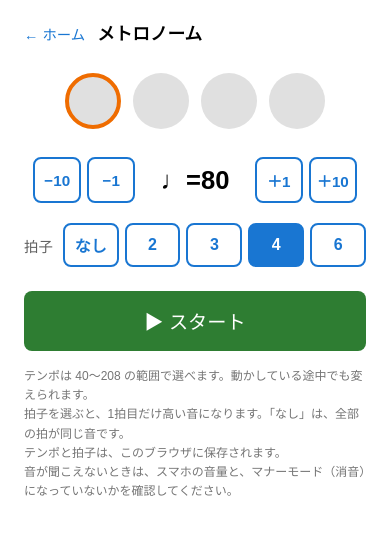
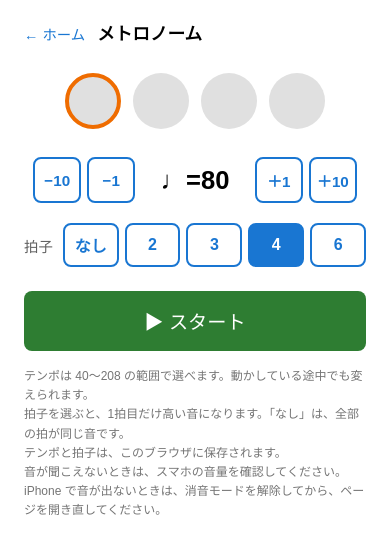
Before and after one commit to Naokichi-T/violin-pitch, a SvelteKit app: page /metronome in a window 390 px wide. Shown: the top 554 px of the page. Built offline with nearby package versions, Linux system fonts and the light colour scheme.

Commit message:
指板の図・チューナー・メトロノームに、iPhoneの消音モードで音が出ないときの案内を追加

```diff
--- a/src/routes/fingerboard/+page.svelte
+++ b/src/routes/fingerboard/+page.svelte
@@ -368,7 +368,8 @@
     開放弦は、調弦の高さ（ラ＝{getReferenceFrequency()}Hz から5度ずつ）で鳴ります。それ以外は、選んだ調と音律での高さで鳴ります。<br />
     音階にない音は、♯ の付く調と調号のない調では ♯ の音として、♭ の付く調では ♭ の音として扱います。<br />
     指番号の 0 は開放弦です。♯や♭の多い調では、指番号は目安として見てください。<br />
-    短調は、調号どおりの音（自然短音階）を表示しています。
+    短調は、調号どおりの音（自然短音階）を表示しています。<br />
+    iPhone で音が出ないときは、消音モードを解除してから、ページを開き直してください。
   </p>
 </main>
 
--- a/src/routes/metronome/+page.svelte
+++ b/src/routes/metronome/+page.svelte
@@ -295,7 +295,8 @@
     テンポは {TEMPO_MIN}〜{TEMPO_MAX} の範囲で選べます。動かしている途中でも変えられます。<br />
     拍子を選ぶと、1拍目だけ高い音になります。「なし」は、全部の拍が同じ音です。<br />
     テンポと拍子は、このブラウザに保存されます。<br />
-    音が聞こえないときは、スマホの音量と、マナーモード（消音）になっていないかを確認してください。
+    音が聞こえないときは、スマホの音量を確認してください。<br />
+    iPhone で音が出ないときは、消音モードを解除してから、ページを開き直してください。
   </p>
 </main>
 
--- a/src/routes/tuner/+page.svelte
+++ b/src/routes/tuner/+page.svelte
@@ -400,7 +400,8 @@
     「自動」は、鳴っている音に一番近い弦を選びます。弦のボタンを押すと、その弦に固定できます。<br />
     合わせる高さから ±{TOLERANCE} セント以内で「OK」になります。メーターの左右の端は ±{METER_RANGE} セントです。<br />
     お手本の音は {REFERENCE_SECONDS} 秒鳴ります。鳴っている間は、判定を止めています。<br />
-    基準の音は、{REFERENCE_FREQUENCY_MIN}〜{REFERENCE_FREQUENCY_MAX}Hz の範囲で選べます。設定は、このブラウザに保存されます。
+    基準の音は、{REFERENCE_FREQUENCY_MIN}〜{REFERENCE_FREQUENCY_MAX}Hz の範囲で選べます。設定は、このブラウザに保存されます。<br />
+    iPhone でお手本の音が出ないときは、消音モードを解除してから、ページを開き直してください。
   </p>
 </main>
 
```
